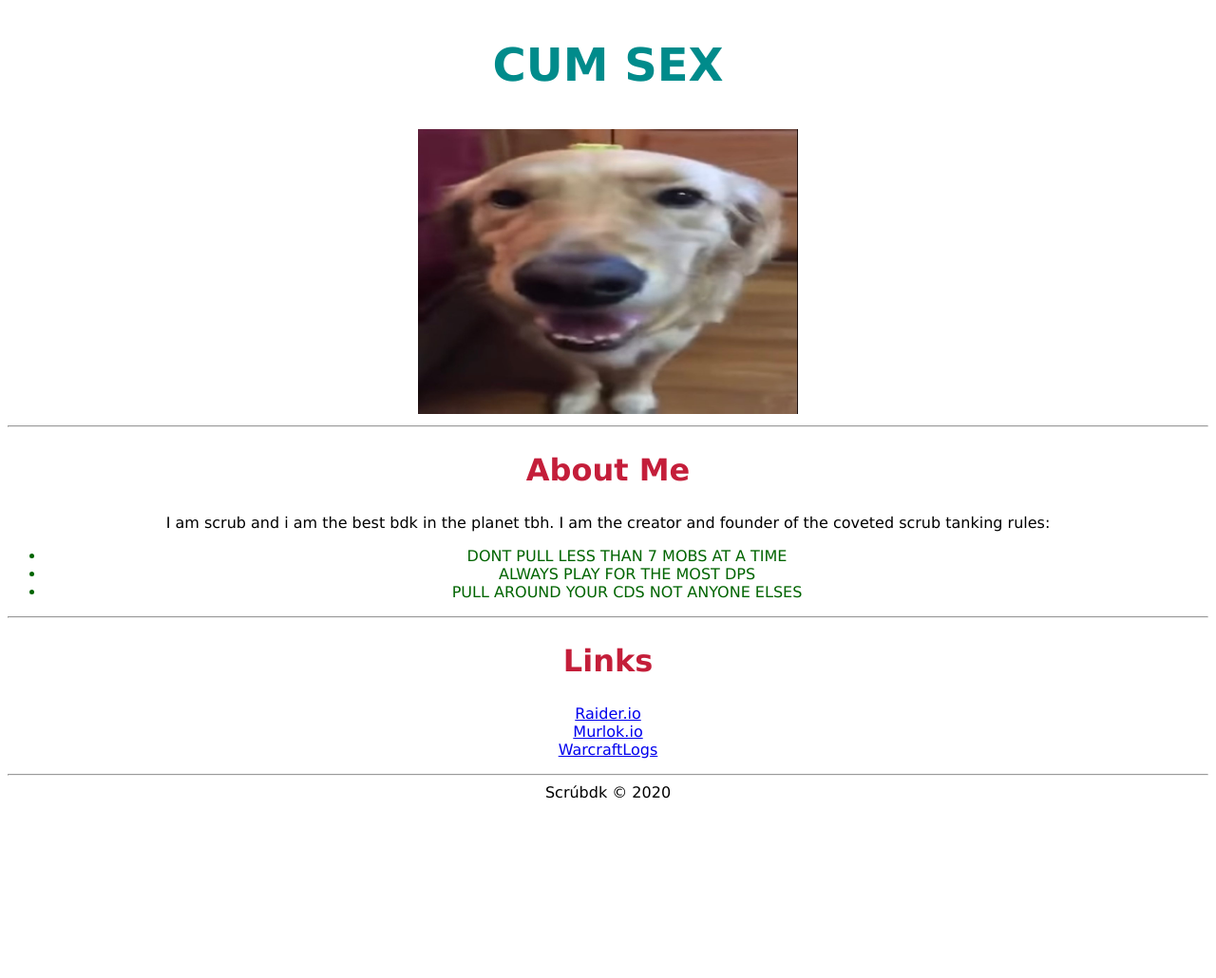
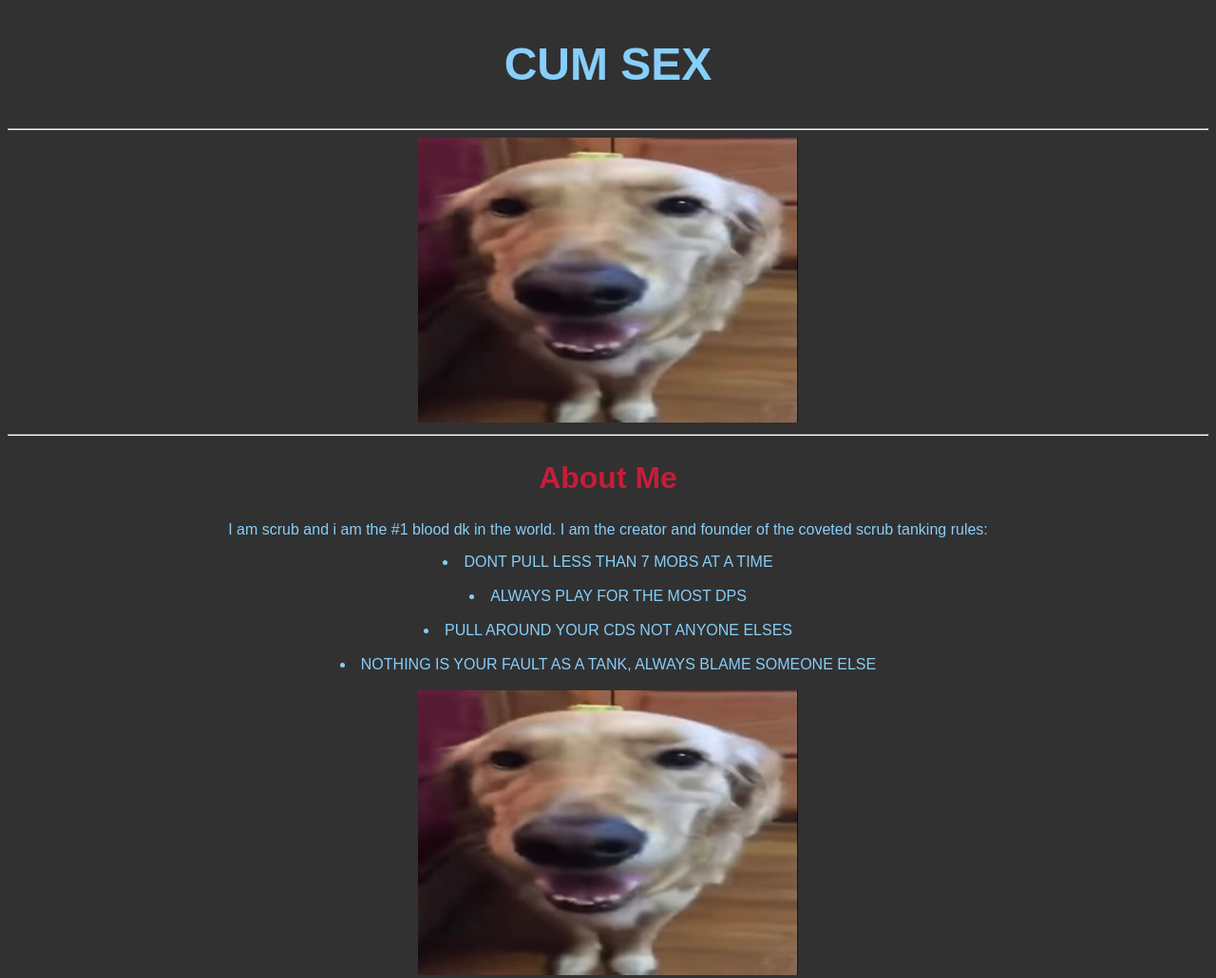
Before and after one commit to ButtahDog/scrub-cum-zone, a plain HTML site: page index.html in a window 1280 px wide. Shown: the top 1030 px of the page at 95% size. Before the commit the page ends 852 px from the top, so only its background shows below. Drawn offline with Linux system fonts and the light colour scheme.

Commit message:
Changed Colors

```diff
--- a/ScrubLesson 1/styles.css
+++ /dev/null
@@ -1,31 +0,0 @@
-body {
-    background-color: rgba(0, 0, 0, 0.808);
-    font-family: Arial, Helvetica, sans-serif;
-}
-
-section {
-    text-align: center;
-    color: lightskyblue;
-}
-
-.img {
-    text-align: center;
-}
-
-ul {
-    color: lightskyblue
-}
-
-.p {
-    color: lightskyblue;
-}
-
-h1.section-header {
-    color: lightskyblue;
-    font-size: 3em;
-}
-
-h2.section-header {
-    color: #C41E3A;
-    font-size: 2em;
-}
--- a/index.html
+++ b/index.html
@@ -14,6 +14,7 @@
     <!-- Header Section-->
     <section>
         <h1 class="section-header">CUM SEX</h1>
+        <hr>
         <img src="buttah dog.jpg" alt="buttah" width="400" height="300">
     </section>
 
@@ -24,13 +25,19 @@
     <section>
         <h2 class="section-header">About Me</h2>
         <p>
-            I am scrub and i am the best bdk in the planet tbh.
+            I am scrub and i am the #1 blood dk in the world.
             I am the creator and founder of the coveted scrub tanking rules:
-            <ul>
+
                 <li>DONT PULL LESS THAN 7 MOBS AT A TIME</li>
+                <br>
                 <li>ALWAYS PLAY FOR THE MOST DPS</li>
+                <br>
                 <li>PULL AROUND YOUR CDS NOT ANYONE ELSES</li>
-            </ul>
+                <br>
+                <li>NOTHING IS YOUR FAULT AS A TANK, ALWAYS BLAME SOMEONE ELSE</li>
+                <BR>
+                <img src="buttah dog.jpg" alt="buttah" width="400" height="300">
+
 
         </p>
     </section>
@@ -39,13 +46,15 @@
 
     <!--Links Section-->
     <section>
-        <h2 class="section-header">Links</h2>
-        <p>
+        <h2 class="section">Links</h2>
+        <p class ="section">
             <a href="https://raider.io/characters/us/illidan/Scr%C3%BAbdk">Raider.io</a>
             <br>
             <a href="https://murlok.io/character/us/illidan/scr%C3%BAbdk/pve">Murlok.io</a>
             <br>
             <a href="https://www.warcraftlogs.com/character/id/61194063">WarcraftLogs</a>
+            <BR>
+            <a href="https://betterttv.com/emotes/60be7fa7f8b3f62601c3a4b2">????</a>
         </p>
     </section>
 
@@ -53,7 +62,7 @@
 
     <!--Footer Section-->
     <section>
-        <footer>Scrúbdk © 2020</footer>
+        <footer>Scrúbdk © 2022</footer>
     </section>
 </body>
 
--- a/styles.css
+++ b/styles.css
@@ -1,22 +1,27 @@
 body {
-    background-color: rgb(255, 255, 255);
-    font-family: Verdana, Geneva, Tahoma, sans-serif;
+    background-color: rgba(0, 0, 0, 0.808);
+    font-family: Arial, Helvetica, sans-serif;
 }
 
 section {
     text-align: center;
+    color: lightskyblue;
 }
 
-img {
+.img {
     text-align: center;
 }
 
 ul {
-    color: darkgreen
+    color: lightskyblue
+}
+
+.p {
+    color: lightskyblue;
 }
 
 h1.section-header {
-    color: darkcyan;
+    color: lightskyblue;
     font-size: 3em;
 }
 
```
Also changed, not shown: ScrubLesson 1/index.html (deleted, +0 -69 lines), ScrubLesson 1/buttah dog.jpg (deleted).
